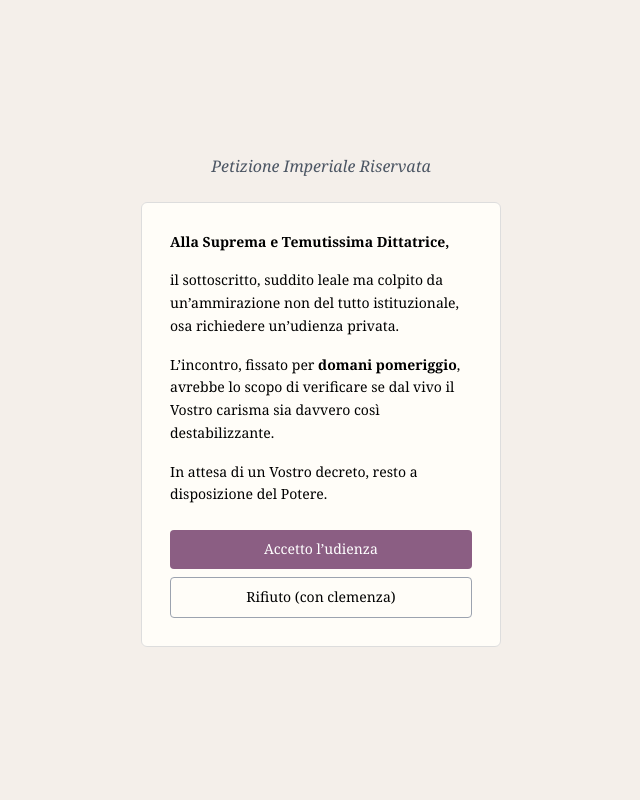
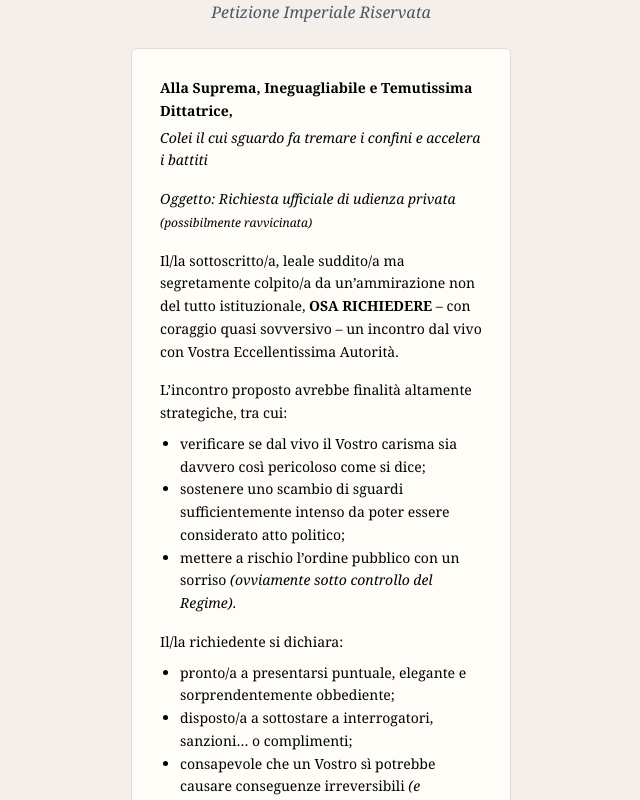
Before and after one commit to marcovalentino-dev/inviteFrancesca, a plain HTML site: page index.html in a window 1280 px wide. Both pictures are taken after a click on the element 640 px from the left and 424 px from the top of the page. Shown: the top 800 px of the page, without its empty margins (319-959 px from the left). Drawn offline with nearby package versions, Linux system fonts and the light colour scheme.

Commit message:
Update index.html

```diff
--- a/index.html
+++ b/index.html
@@ -15,7 +15,7 @@ body {
 /* CONTENITORE */
 .wrapper {
   position: relative;
-  width: 360px;
+  width: 380px;
   margin: auto;
 }
 
@@ -94,37 +94,81 @@ body {
 
     <!-- LETTERA -->
     <div id="letter" class="letter text-left text-sm leading-relaxed">
-      <p class="font-semibold mb-4">
-        Alla Suprema e Temutissima Dittatrice,
+
+      <p class="font-semibold mb-1">
+        Alla Suprema, Ineguagliabile e Temutissima Dittatrice,
+      </p>
+      <p class="italic mb-4">
+        Colei il cui sguardo fa tremare i confini e accelera i battiti
+      </p>
+
+      <p class="italic mb-4">
+        Oggetto: Richiesta ufficiale di udienza privata
+        <span class="text-xs">(possibilmente ravvicinata)</span>
       </p>
 
       <p class="mb-4">
-        il sottoscritto, suddito leale ma colpito da
+        Il/la sottoscritto/a, leale suddito/a ma segretamente colpito/a da
         un’ammirazione non del tutto istituzionale,
-        osa richiedere un’udienza privata.
+        <strong>OSA RICHIEDERE</strong> – con coraggio quasi sovversivo –
+        un incontro dal vivo con Vostra Eccellentissima Autorità.
       </p>
 
-      <p class="mb-4">
-        L’incontro, fissato per
-        <strong>domani pomeriggio</strong>,
-        avrebbe lo scopo di verificare se dal vivo
-        il Vostro carisma sia davvero così destabilizzante.
+      <p class="mb-2">
+        L’incontro proposto avrebbe finalità altamente strategiche, tra cui:
       </p>
 
-      <p class="mb-6">
-        In attesa di un Vostro decreto,
-        resto a disposizione del Potere.
+      <ul class="list-disc pl-5 mb-4">
+        <li>
+          verificare se dal vivo il Vostro carisma sia davvero così pericoloso come si dice;
+        </li>
+        <li>
+          sostenere uno scambio di sguardi sufficientemente intenso da poter essere considerato atto politico;
+        </li>
+        <li>
+          mettere a rischio l’ordine pubblico con un sorriso
+          <span class="italic">(ovviamente sotto controllo del Regime)</span>.
+        </li>
+      </ul>
+
+      <p class="mb-2">
+        Il/la richiedente si dichiara:
       </p>
 
+      <ul class="list-disc pl-5 mb-4">
+        <li>
+          pronto/a a presentarsi puntuale, elegante e sorprendentemente obbediente;
+        </li>
+        <li>
+          disposto/a a sottostare a interrogatori, sanzioni… o complimenti;
+        </li>
+        <li>
+          consapevole che un Vostro sì potrebbe causare conseguenze irreversibili
+          <span class="italic">(e graditissime)</span>.
+        </li>
+      </ul>
+
+      <p class="mb-4">
+        In attesa di un Vostro Decreto Favorabile,<br>
+        anche informale, sussurrato o comunicato con mezzo sorriso,<br>
+        resto a completa disposizione del Potere.
+      </p>
+
+      <p class="italic mb-6">
+        Con rispetto assoluto e una curiosità decisamente personale,<br>
+        Il/la Vostro/a più devoto/a (e un po’ incantato/a) suddito/a
+      </p>
+
+      <!-- DECISIONE -->
       <div class="space-y-2">
         <button onclick="decision(true)"
           class="w-full bg-[#8B5E83] text-white py-2 rounded hover:opacity-90">
-          Accetto l’udienza
+          Concedo l’udienza di domani pomeriggio
         </button>
 
         <button onclick="decision(false)"
           class="w-full border border-gray-400 py-2 rounded hover:bg-gray-100">
-          Rifiuto (con clemenza)
+          Decreto respinto (con clemenza)
         </button>
       </div>
     </div>
@@ -153,7 +197,7 @@ function decision(ok) {
   letter.style.display = 'none';
   result.innerHTML = ok
     ? `🕊️ <strong>Decreto favorevole.</strong><br>
-       L’udienza di domani pomeriggio è concessa.`
+       L’udienza privata di domani pomeriggio è concessa.`
     : `📜 <strong>Decreto respinto.</strong><br>
        Il Regime apprezza comunque il coraggio.`;
   result.classList.remove('hidden');
```
